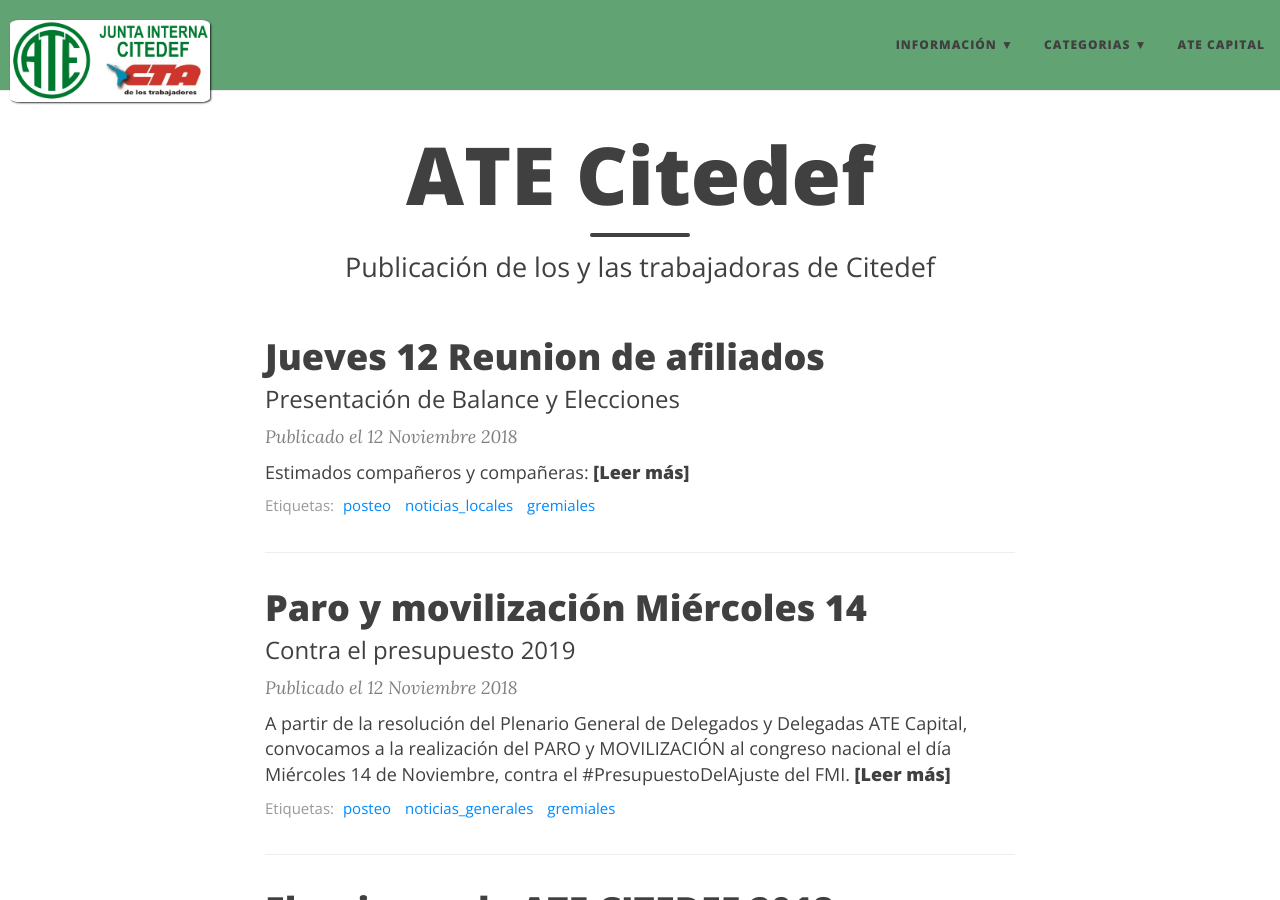
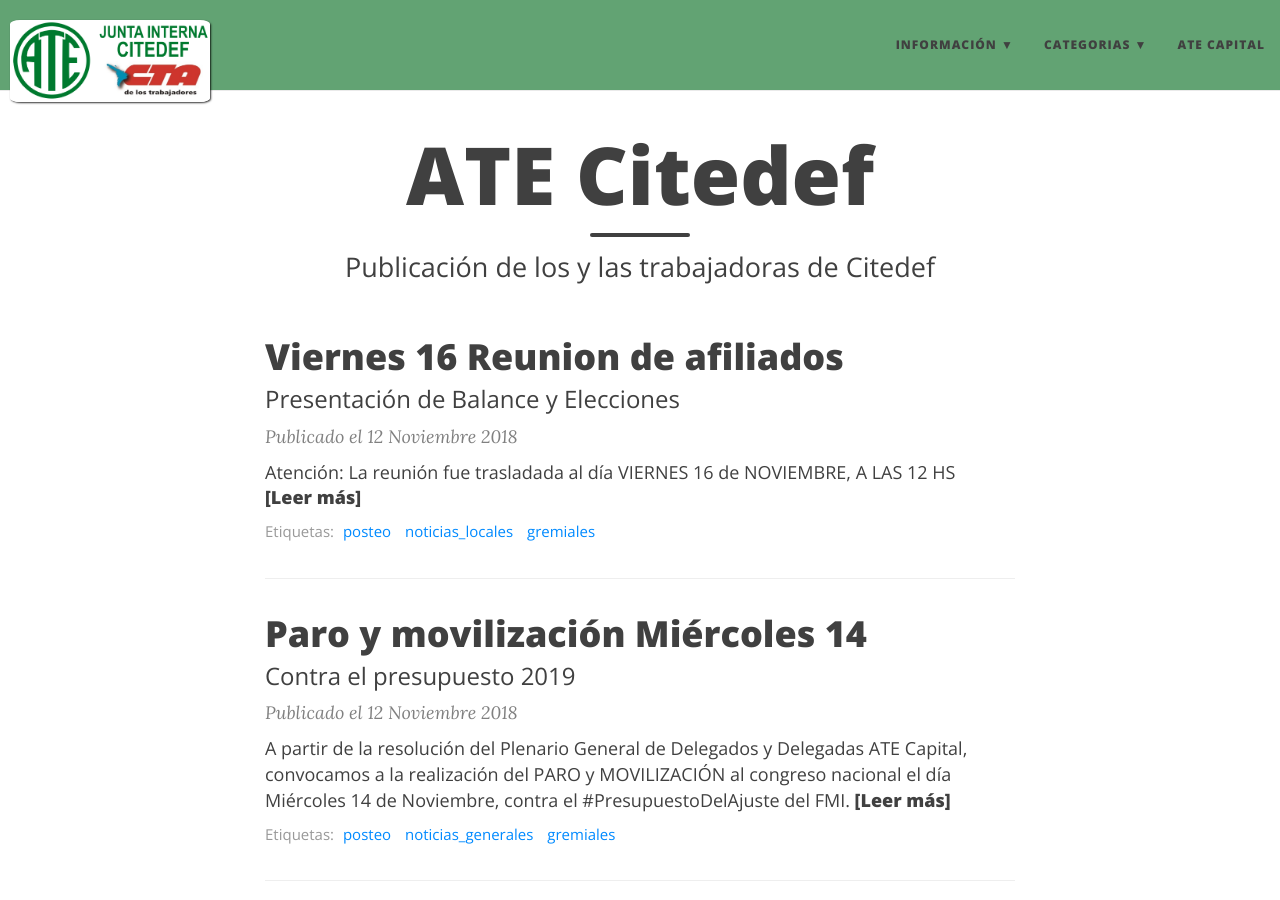
Before and after one commit to ate-citedef/ate-citedef.github.io, a Jekyll site: the page built from index.html, in a window 1280 px wide and 900 px high. Built offline with Jekyll 4.4.1, drawn with Linux system fonts in a browser that asks for light colours; nearby versions of some CDN libraries; the list of posts is cut into pages by our own code.

Commit message:
pasar reunion

```diff
--- a/_posts/2018-11-12-01-reunion_afiliados.md
+++ b/_posts/2018-11-12-01-reunion_afiliados.md
@@ -1,14 +1,18 @@
 ---
 layout: post
-title: Jueves 12 Reunion de afiliados
+title: Viernes 16 Reunion de afiliados
 subtitle: Presentación de Balance y Elecciones
 tags: [posteo,noticias_locales,gremiales]
 ---
 
+<div class="alert alert-danger" role="alert">
+<strong>Atención:</strong> La reunión fue trasladada al día <strong>VIERNES 16 de NOVIEMBRE, A LAS 12 HS</STRONG>
+</div>
+
 Estimados compañeros y compañeras:
 
 Ponemos en conocimiento de las y los afiliados que el próximo
-**Jueves 12 de Noviembre a las 12 hs** se realizará una nueva reunión
+**VIERNES 16 de Noviembre a las 12 hs** se realizará una nueva reunión
 de afiliados a ATE-Citedef, con el fin de tratar los siguientes temas:
 
   - **Presentación de Balance de Gestión**
@@ -22,8 +26,8 @@
 
 
 <div class="alert alert-info" role="alert">
-<p><strong>Día y Horario: </strong> Jueves 12/11 a las 12 hs.</p>
-<p><strong>Lugar: </strong> A confirmar (se actualizará en esta web y avisará por correo).</p>
+<p><strong>Día y Horario: </strong> Viernes 16/11 a las 12 hs.</p>
+<p><strong>Lugar: Quincho de Citedef</p>
 </div>
 
 Atentamente.
```
